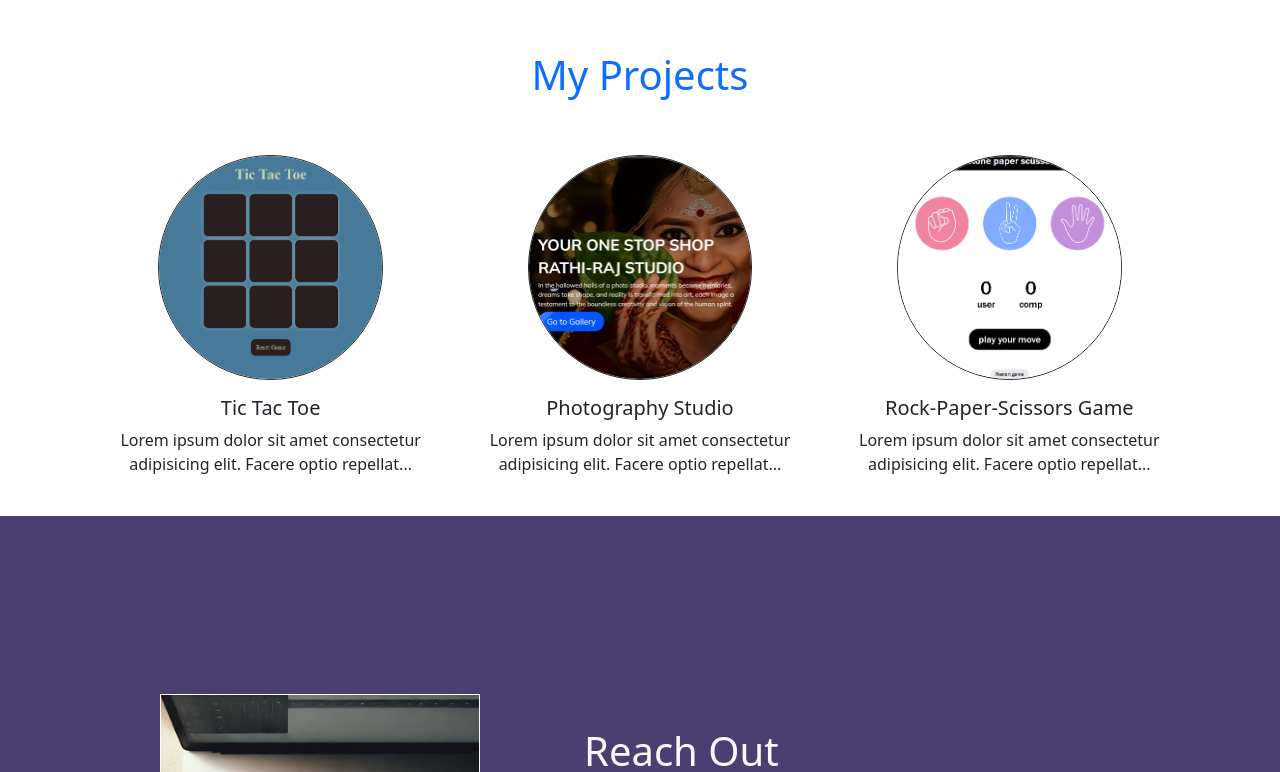
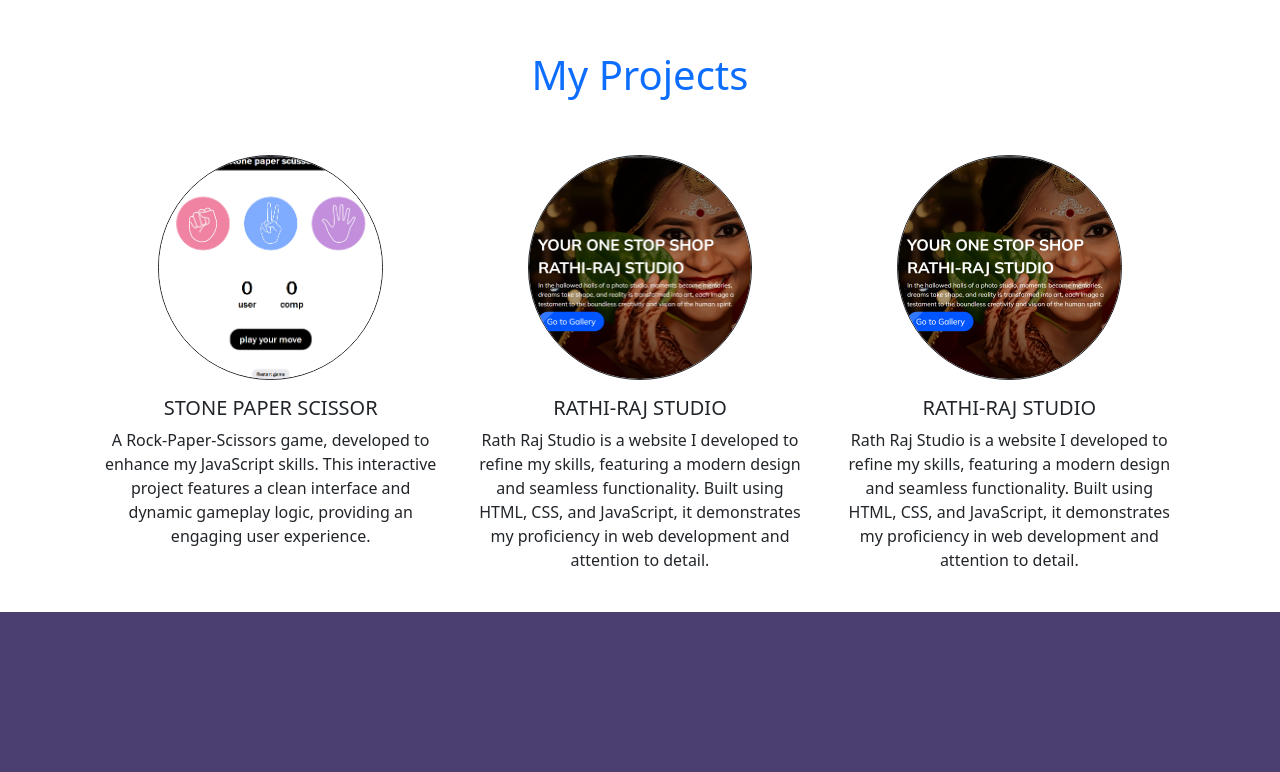
Before and after one commit to rajarshibala2005/myPortfolio, a plain HTML site: page index.html in a window 1280 px wide. Shown: the part 3245-4017 px from the top of the page. Drawn offline with nearby package versions, Linux system fonts and the light colour scheme.

Commit message:
footer dded only frame with styling minor changes

```diff
--- a/index.html
+++ b/index.html
@@ -107,49 +107,14 @@
   <section class="section my-projects h-auto">
     <div class="container py-4">
       <h4 class="fade-in text-center fs-1 py-5 text-primary">My Projects</h4>
-      <div id="scroll-container" class="row flex-row flex-nowrap overflow-auto mx-1">
-        <div class="col-10 col-md-6 col-lg-4 d-flex flex-column align-items-center px-3">
-          <img src="images/project1.png" class="img-fluid col-8 rounded-circle mb-3 border border-dark" alt="Project 1">
+      <div id="project-details" class="scroll-container row flex-row flex-nowrap overflow-auto mx-1">
+        <!-- <div class="col-10 col-md-6 col-lg-4 d-flex flex-column align-items-center px-3">
+          <img src="images/project2.png" class="img-fluid col-8 rounded-circle mb-3 border border-dark" alt="Project 1">
           <h5 class="text-center">Tic Tac Toe</h5>
           <p class="text-center">
             Lorem ipsum dolor sit amet consectetur adipisicing elit. Facere optio repellat...
           </p>
-        </div>
-        <div class="col-10 col-md-6 col-lg-4 d-flex flex-column align-items-center px-3">
-          <img src="images/project2.png" class="img-fluid col-8 rounded-circle mb-3 border border-dark" alt="Project 2">
-          <h5 class="text-center">Photography Studio</h5>
-          <p class="text-center">
-            Lorem ipsum dolor sit amet consectetur adipisicing elit. Facere optio repellat...
-          </p>
-        </div>
-        <div class="col-10 col-md-6 col-lg-4 d-flex flex-column align-items-center px-3">
-          <img src="images/project3.png" class="img-fluid col-8 rounded-circle mb-3 border border-dark" alt="Project 3">
-          <h5 class="text-center">Rock-Paper-Scissors Game</h5>
-          <p class="text-center">
-            Lorem ipsum dolor sit amet consectetur adipisicing elit. Facere optio repellat...
-          </p>
-        </div>
-        <div class="col-10 col-md-6 col-lg-4 d-flex flex-column align-items-center px-3">
-          <img src="images/project1.png" class="img-fluid col-8 rounded-circle mb-3 border border-dark" alt="Project 1">
-          <h5 class="text-center">Tic Tac Toe</h5>
-          <p class="text-center">
-            Lorem ipsum dolor sit amet consectetur adipisicing elit. Facere optio repellat...
-          </p>
-        </div>
-        <div class="col-10 col-md-6 col-lg-4 d-flex flex-column align-items-center px-3">
-          <img src="images/project2.png" class="img-fluid col-8 rounded-circle mb-3 border border-dark" alt="Project 2">
-          <h5 class="text-center">Photography Studio</h5>
-          <p class="text-center">
-            Lorem ipsum dolor sit amet consectetur adipisicing elit. Facere optio repellat...
-          </p>
-        </div>
-        <div class="col-10 col-md-6 col-lg-4 d-flex flex-column align-items-center px-3">
-          <img src="images/project3.png" class="img-fluid col-8 rounded-circle mb-3 border border-dark" alt="Project 3">
-          <h5 class="text-center">Rock-Paper-Scissors Game</h5>
-          <p class="text-center">
-            Lorem ipsum dolor sit amet consectetur adipisicing elit. Facere optio repellat...
-          </p>
-        </div>
+        </div> -->
       </div>
     </div>
   </section>
@@ -164,16 +129,16 @@
           <p class="fade-slide-left delay-1">Rajarshi Bala</p>
           <p class="pb-5 fade-slide-left delay-1">balarajarshi@gmail.com</p>
           <p class="fade-slide-left delay-1">Connect with me</p>
-          <div class="d-flex align-items-center pb-5 fade-slide-left delay-1">
+          <div class="d-flex align-items-center pb-5">
             <a href="https://www.facebook.com/profile.php?id=100008834976973" target="_blank"><i
-                class="fa-brands fa-facebook fs-3 me-3 text-decoration-none text-light"></i></a>
+                class="fa-brands fa-facebook fs-3 me-3 text-decoration-none text-light fade-slide-left" style="transition-delay: 0.2s;"></i></a>
             <a href="https://www.instagram.com/ami_rajarshi14/" target="_blank"><i
-                class="fa-brands fa-instagram fs-3 me-3 text-decoration-none text-light"></i></a>
+                class="fa-brands fa-instagram fs-3 me-3 text-decoration-none text-light fade-slide-left" style="transition-delay: 0.4s;"></i></a>
             <a href="https://www.linkedin.com/in/rajarshi-bala-9851a9334/" target="_blank"><i
-                class="fa-brands fa-linkedin-in fs-3 me-3 text-decoration-none text-light"></i></a>
-            <a href="" target="_blank"> <i class="fa-brands fa-whatsapp fs-3 text-decoration-none text-light"></i></a>
+                class="fa-brands fa-linkedin-in fs-3 me-3 text-decoration-none text-light fade-slide-left" style="transition-delay: 0.6s;"></i></a>
+            <a href="" target="_blank"> <i class="fa-brands fa-whatsapp fs-3 text-decoration-none text-light fade-slide-left delay-2"></i></a>
           </div>
-          <button class="btn-light fade-slide-top delay-1" onclick="scrollToSection('topScetion')">Back to top</button>
+          <button class="btn-light fade-slide-left delay-1" onclick="scrollToSection('topScetion')">Back to top</button>
         </div>
       </div>
     </div>
--- a/js/experience_education_table.js
+++ b/js/experience_education_table.js
@@ -45,7 +45,7 @@ function renderEducationTable(data) {
                 <div class="ex-edu-subtitle">${entry.school}</div>
                 <div class="ex-edu-description">${entry.description}</div>
             </td>`
-        ;
+            ;
 
         table.appendChild(row);
     });
@@ -54,3 +54,52 @@ function renderEducationTable(data) {
 }
 
 renderEducationTable(educationData);
+
+const projectDetails = [
+    {
+        image: "images/project3.png",
+        title: "STONE PAPER SCISSOR",
+        description: "A Rock-Paper-Scissors game, developed to enhance my JavaScript skills. This interactive project features a clean interface and dynamic gameplay logic, providing an engaging user experience."
+    },
+    {
+        image: "images/project2.png",
+        title: "RATHI-RAJ STUDIO",
+        description: "Rath Raj Studio is a website I developed to refine my skills, featuring a modern design and seamless functionality. Built using HTML, CSS, and JavaScript, it demonstrates my proficiency in web development and attention to detail."
+    },
+    {
+        image: "images/project2.png",
+        title: "RATHI-RAJ STUDIO",
+        description: "Rath Raj Studio is a website I developed to refine my skills, featuring a modern design and seamless functionality. Built using HTML, CSS, and JavaScript, it demonstrates my proficiency in web development and attention to detail."
+    },
+    {
+        image: "images/project2.png",
+        title: "RATHI-RAJ STUDIO",
+        description: "Rath Raj Studio is a website I developed to refine my skills, featuring a modern design and seamless functionality. Built using HTML, CSS, and JavaScript, it demonstrates my proficiency in web development and attention to detail."
+    },
+    {
+        image: "images/project1.png",
+        title: "TIC TAC TOE",
+        description: "A digital Tic Tac Toe game built during my JavaScript course, featuring responsive design and seamless two-player gameplay. Developed with HTML, CSS, and JavaScript to showcase dynamic updates and game logic."
+    }
+];
+
+function renderprojectdetails(data) {
+
+    const div = document.getElementById('project-details');
+
+    data.forEach(entry => {
+        const row = document.createElement('div');
+        row.classList.add('col-10', 'col-md-6', 'col-lg-4', 'd-flex', 'flex-column', 'align-items-center', 'px-3');
+
+        row.innerHTML =
+            `
+            <img src=${entry.image} class="img-fluid col-8 rounded-circle mb-3 border border-dark" alt="Project 1">
+            <h5 class="text-center">${entry.title}</h5>
+            <p class="text-center">${entry.description}</p>`
+            ;
+
+        div.appendChild(row);
+    });
+}
+
+renderprojectdetails(projectDetails);
--- a/js/horizentalAutoScroll.js
+++ b/js/horizentalAutoScroll.js
@@ -1,5 +1,5 @@
 function setupAutoHorizontalScroll() {
-  const scrollContainer = document.getElementById("scroll-container");
+  const scrollContainer = document.getElementById("project-details");
   const items = scrollContainer.querySelectorAll(".col-10");
   const itemWidth = items[0].offsetWidth; // Get the width of one item
   let currentIndex = 0; // Track the current visible element
```
